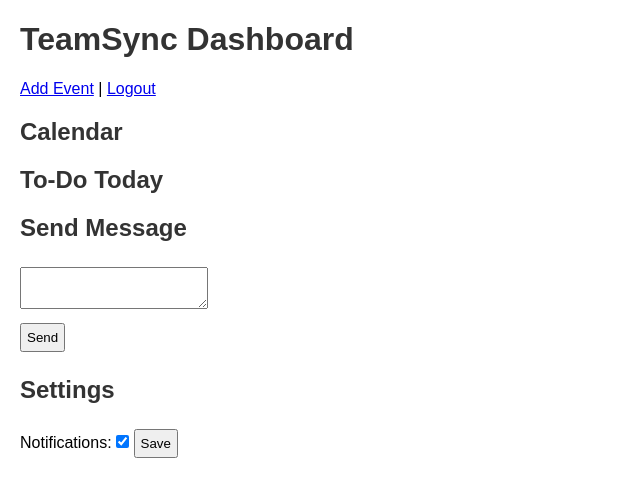
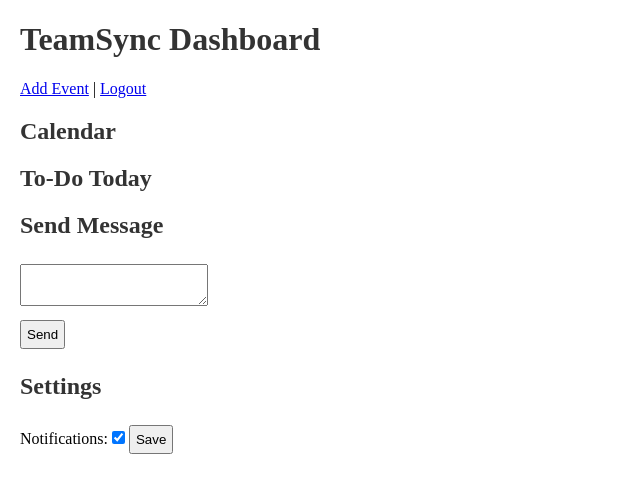
Before and after one commit to Elmer-Carballo/Event-Tracker, a Flask app: page /dashboard in a window 1280 px wide. Shown: the top 497 px of the page, without its empty margins (0-640 px from the left). Run offline with Flask 3, Linux system fonts and the light colour scheme; the visitor is signed in with stand-in values (Sample User, id 1); data that the repository does not hold is empty.

Commit message:
Update style.css (Test)

```diff
--- a/TeamSyncScheduler/static/style.css
+++ b/TeamSyncScheduler/static/style.css
@@ -1,5 +1,5 @@
 body {
-    font-family: Arial, sans-serif;
+    font-family: Times New Roman, sans-serif;
     margin: 20px;
 }
 h1, h2 {
```
